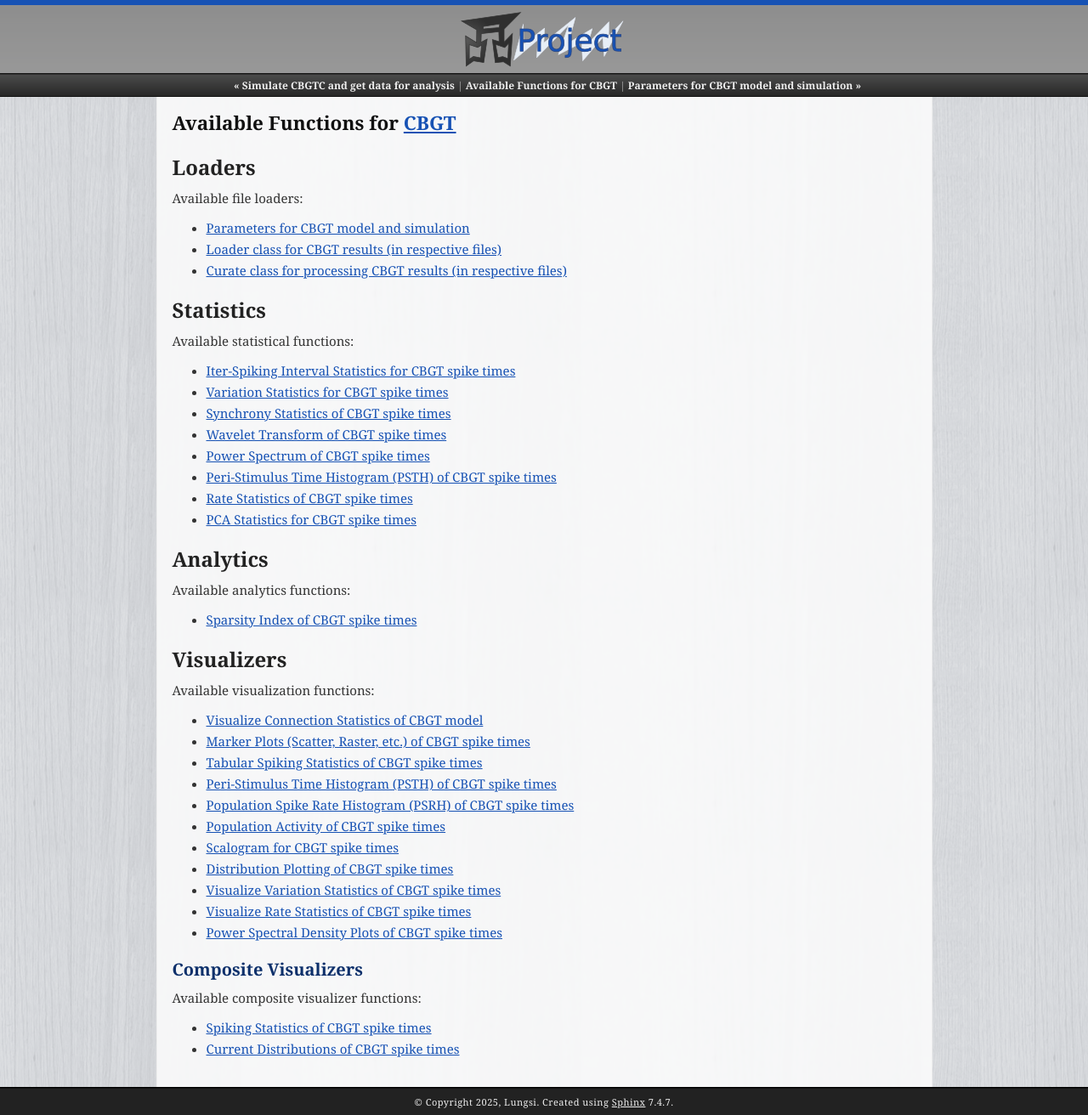
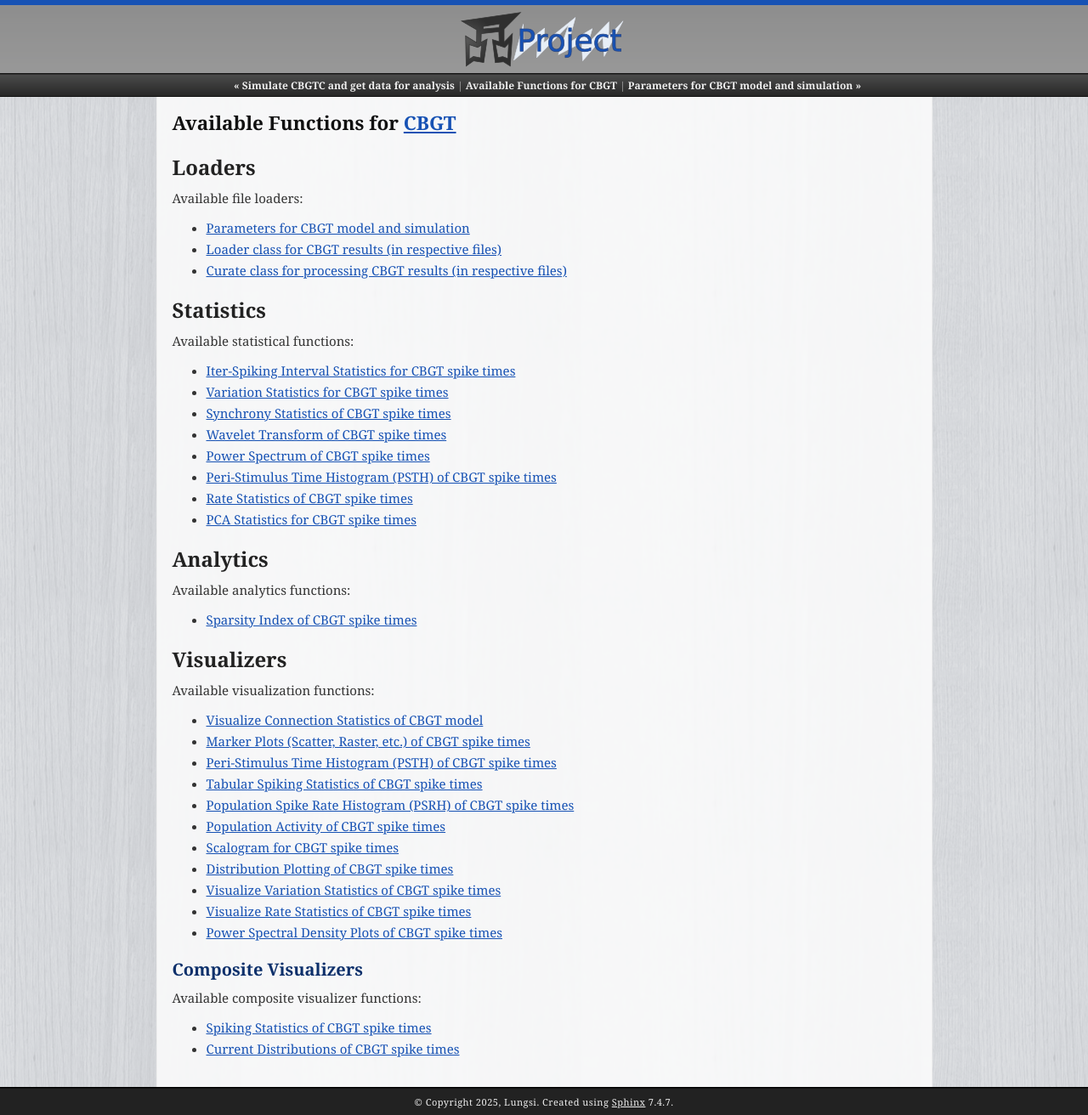
Before and after one commit to neuralmodelling/analyseur, a Sphinx documentation site: the page built from docs/cbgt/contents.rst, in a window 1280 px wide. Shown: the whole page at 85% size. Built offline with Sphinx 7.4.7, drawn with Linux system fonts in a browser that asks for light colours.

```diff
--- a/docs/cbgt/contents.rst
+++ b/docs/cbgt/contents.rst
@@ -46,8 +46,8 @@ Visualizers
 
    visual/connections.rst
    visual/markerplot.rst
+   visual/peristimulus.rst
    visual/tabular.rst
-   visual/peristimulus.rst
    visual/popurate.rst
    visual/popact.rst
    visual/scalo.rst
```
